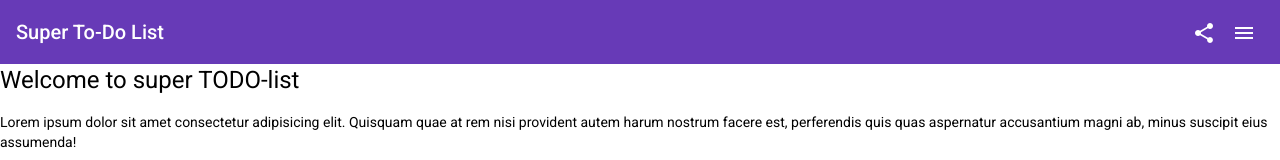
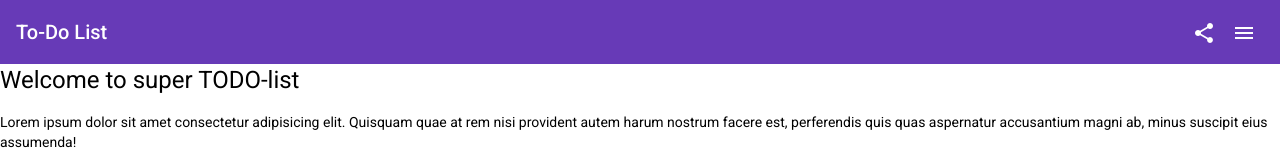
Before and after one commit to nicologiuggiola/firstAngularApp-1, an Angular app: page /welcome in a window 1280 px wide. Shown: the top 160 px of the page. Built offline with nearby package versions, Linux system fonts and the light colour scheme.

Commit message:
base href

```diff
--- a/src/app/components/header/header.component.html
+++ b/src/app/components/header/header.component.html
@@ -1,6 +1,6 @@
 <header>
     <mat-toolbar color="primary">
-        <span>Super To-Do List</span>
+        <span>To-Do List</span>
         <span class="spacer"></span>
         <button mat-icon-button>
           <mat-icon>share</mat-icon>
--- a/src/index.html
+++ b/src/index.html
@@ -4,6 +4,7 @@
   <meta charset="utf-8">
   <title>FirstAngularApp</title>
   <base href="/">
+  <!-- <base href="/todofolder/"> -->
   <meta name="viewport" content="width=device-width, initial-scale=1">
   <link rel="icon" type="image/x-icon" href="favicon.ico">
   <link rel="preconnect" href="https://fonts.gstatic.com">
```
